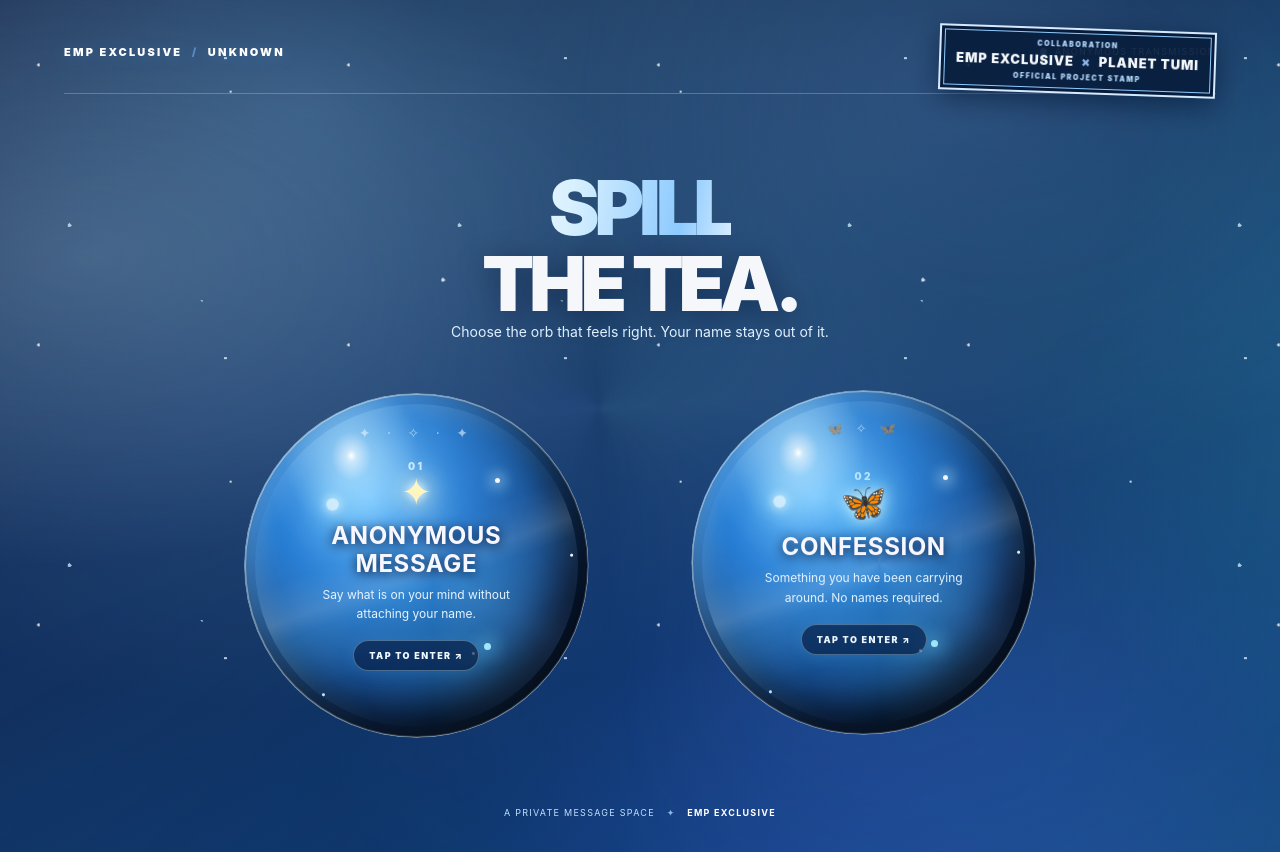
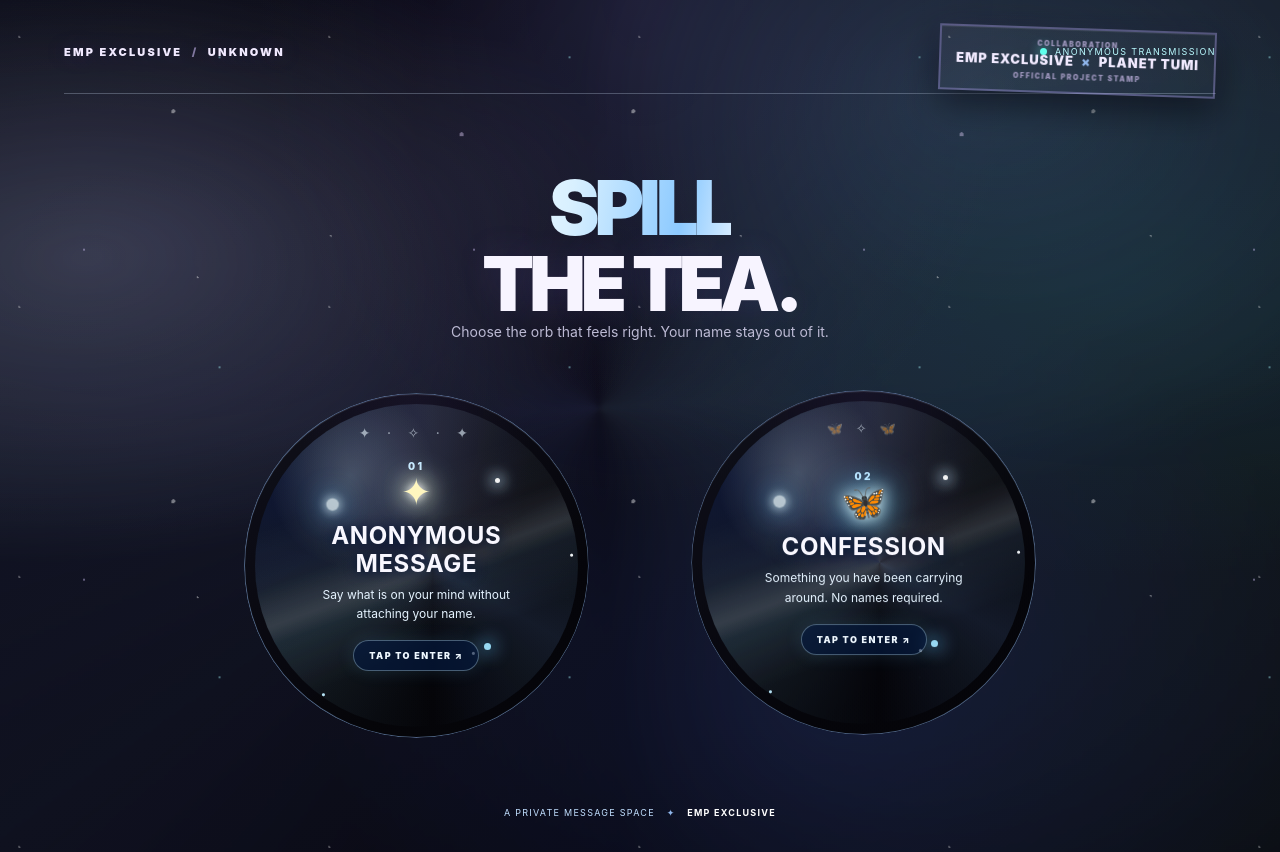
Before and after one commit to saintsavage/EMP-UNKNOWN, a Next.js app: page / in a window 1280 px wide. Built offline with nearby package versions, Linux system fonts and the light colour scheme; no server answers.

Commit message:
Match public page colors to dark cosmic admin theme

```diff
--- a/app/message-canvas.css
+++ b/app/message-canvas.css
@@ -14,3 +14,96 @@
 .transmit-button{position:relative;overflow:hidden;box-shadow:0 7px 28px color-mix(in srgb,var(--card-glow),transparent 82%);transition:transform .2s,filter .2s,box-shadow .2s}
 .transmit-button:hover:not(:disabled){transform:translateY(-2px);filter:brightness(1.12);box-shadow:0 10px 34px color-mix(in srgb,var(--card-glow),transparent 70%)}
 @media(max-width:760px){.message-entry-card:after{top:32px;right:18px;font-size:6px;letter-spacing:.1em}.message-entry-card .card-symbol{width:34px;height:34px;font-size:21px}}
+
+/* Public page palette aligned with the private black-hole archive */
+.unknown-scene {
+  background:
+    radial-gradient(ellipse at 50% 0%,#171329 0%,transparent 42%),
+    radial-gradient(ellipse at 12% 28%,#39205a38 0%,transparent 34%),
+    radial-gradient(ellipse at 88% 34%,#06445138 0%,transparent 36%),
+    linear-gradient(145deg,#020207 0%,#080811 48%,#030308 100%) !important;
+  color:#f7f4ff;
+}
+.unknown-scene:after {
+  content:"";
+  position:absolute;
+  inset:0;
+  z-index:-1;
+  pointer-events:none;
+  opacity:.42;
+  background-image:
+    radial-gradient(1px 1px at 7% 13%,#fff 98%,transparent),
+    radial-gradient(1px 1px at 21% 76%,#d8caff 98%,transparent),
+    radial-gradient(2px 2px at 38% 28%,#fff 98%,transparent),
+    radial-gradient(1px 1px at 62% 18%,#a6f7ff 98%,transparent),
+    radial-gradient(1px 1px at 81% 66%,#fff 98%,transparent),
+    radial-gradient(2px 2px at 92% 31%,#e6d5ff 98%,transparent),
+    radial-gradient(1px 1px at 54% 87%,#fff 98%,transparent);
+  background-size:310px 270px,390px 330px,460px 390px,350px 310px,410px 360px,500px 430px,370px 320px;
+  animation:public-stardust-drift 75s linear infinite;
+}
+.topline .brand {color:#f1eaff;text-shadow:0 0 22px #9a76ff44}
+.topline .brand span {color:#82799f}
+.live-status {color:#b8faff}
+.live-status i {background:#5affeb;box-shadow:0 0 12px #5affeb}
+.hero h1 {text-shadow:0 0 35px #8c6dff20}
+.hero h1 span {
+  background-image:linear-gradient(100deg,#fff 4%,#d8f0ff 42%,#8dcaff 75%,#fff 100%) !important;
+}
+.subtitle {color:#bcbad4}
+.category-picker {gap:24px}
+.category-picker .orb-choice {
+  background:
+    radial-gradient(ellipse at 50% 8%,#6d45b51b,transparent 48%),
+    linear-gradient(145deg,#10101bf5,#050509f8 72%) !important;
+  border-color:color-mix(in srgb,var(--card-glow),transparent 48%) !important;
+  box-shadow:inset 0 1px 0 #ffffff18,0 25px 75px #000b,
+    0 0 35px color-mix(in srgb,var(--card-glow),transparent 87%) !important;
+  backdrop-filter:blur(18px);
+}
+.category-picker .orb-choice:before {
+  opacity:.75;
+}
+.category-picker .orb-choice:hover {
+  box-shadow:inset 0 1px 0 #ffffff25,0 28px 85px #000d,
+    0 0 44px color-mix(in srgb,var(--card-glow),transparent 77%) !important;
+}
+.collab-stamp {
+  border-color:#bba7ff55 !important;
+  background:linear-gradient(145deg,#ffffff0b,#ffffff03) !important;
+  box-shadow:inset 0 1px #ffffff13,0 12px 36px #0008,0 0 25px #8d7cff12 !important;
+}
+.collab-stamp span,.collab-stamp small {color:#9e96bd !important}
+.collab-stamp strong {color:#f1eaff !important}
+.message-entry-card {
+  border-color:#c9b8ff30 !important;
+  background:
+    radial-gradient(ellipse at 50% 0%,#6d45b51b,transparent 48%),
+    linear-gradient(145deg,#0d0c18f7,#050509fa 72%) !important;
+  box-shadow:inset 0 1px 0 #ffffff17,0 25px 90px #000b,0 0 55px #7551ff0c !important;
+}
+.back-to-categories {
+  color:#dcd5f7 !important;
+  border-color:#ffffff24 !important;
+  background:#ffffff08 !important;
+}
+.transmit-button {
+  background:linear-gradient(100deg,#8d7cff,#66e9f4) !important;
+  color:#090916 !important;
+}
+.success-veil {
+  background:#020207d9 !important;
+  backdrop-filter:blur(18px);
+}
+.success-mark {
+  border-color:#8d7cff55 !important;
+  background:linear-gradient(145deg,#10101bf5,#050509f8) !important;
+  box-shadow:0 0 60px #8d7cff1e,0 20px 80px #000b !important;
+}
+@keyframes public-stardust-drift {
+  from { background-position:0 0,0 0,0 0,0 0,0 0,0 0,0 0; }
+  to { background-position:-35px 24px,28px -18px,-22px 30px,35px 18px,-18px -25px,22px 16px,-30px -12px; }
+}
+@media(prefers-reduced-motion:reduce) {
+  .unknown-scene:after { animation:none !important; }
+}
```
